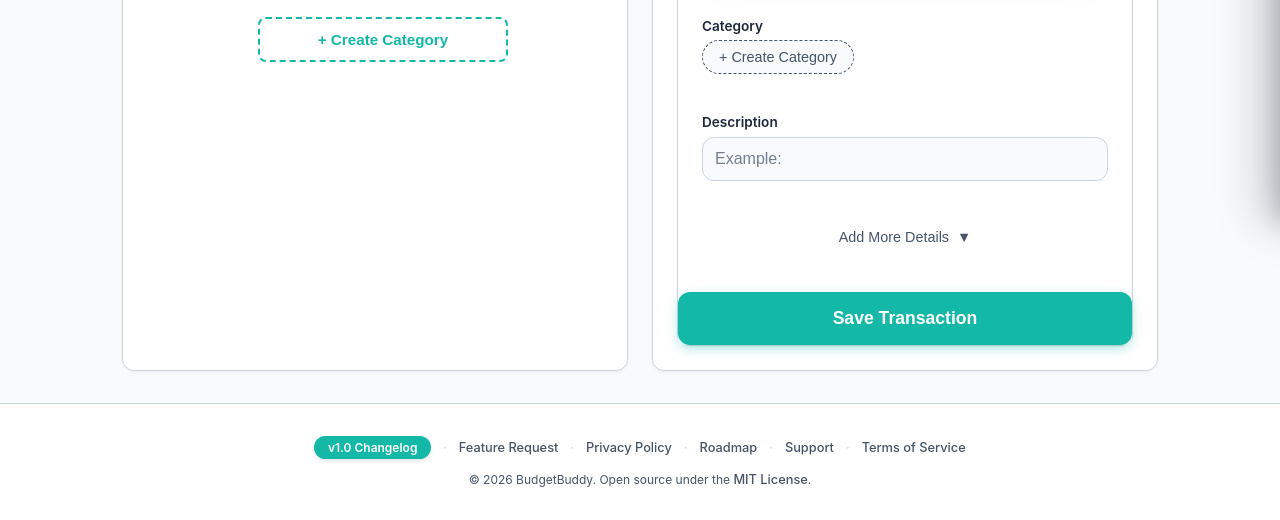
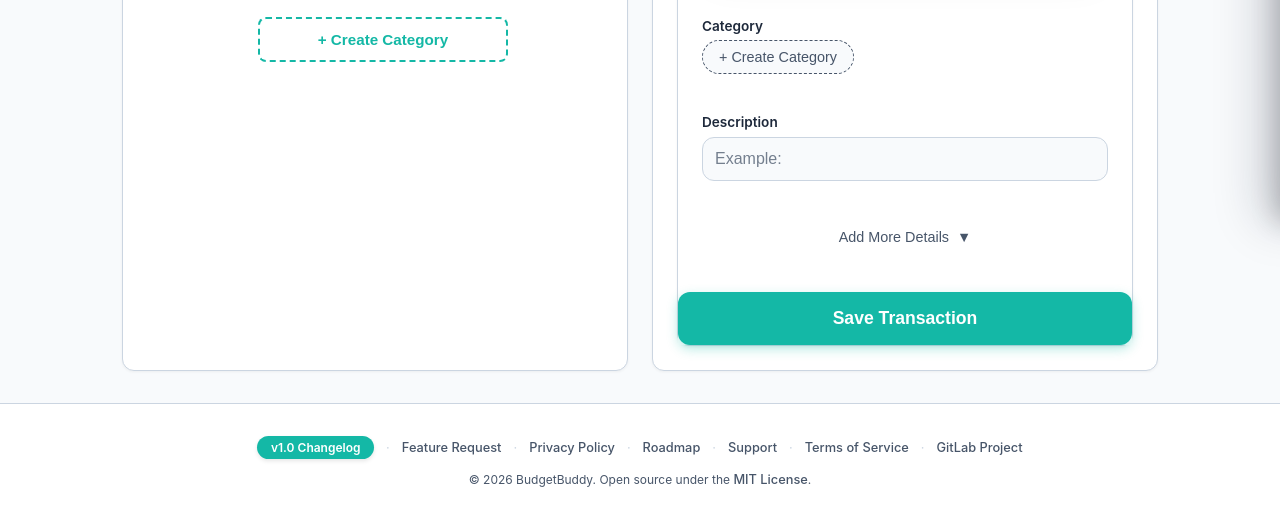
Before and after one commit to andrew-zambudget/zambudget-, a website with bundled scripts: page index.html in a window 1280 px wide. Shown: the part 578-1098 px from the top of the page. Built offline with nearby package versions, Linux system fonts and the light colour scheme; animation ran at ten frames a second.

Commit message:
Add GitLab project link to footer

```diff
--- a/index.html
+++ b/index.html
@@ -1074,6 +1074,8 @@
             <a href="support.html" class="footer-link">Support</a>
             <span class="footer-dot" aria-hidden="true">&middot;</span>
             <a href="terms.html" class="footer-link">Terms of Service</a>
+            <span class="footer-dot" aria-hidden="true">&middot;</span>
+            <a href="https://gitlab.com/andrews.agent949/budget-buddy" class="footer-link" target="_blank" rel="noopener">GitLab Project</a>
         </div>
         <div class="copyright-text">
             &copy; 2026 BudgetBuddy. Open source under the <a href="#" onclick="event.preventDefault(); window.openLicenseModal()" class="footer-link">MIT License</a>.
```
